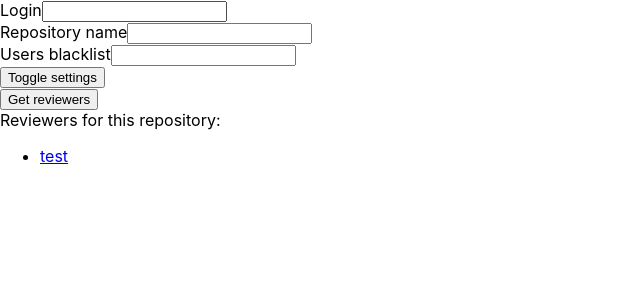
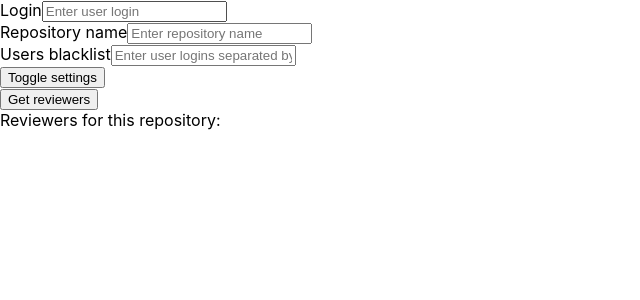
Before and after one commit to grafv1ad/get-reviewer, a React (Create React App) app: page / in a window 1280 px wide. Shown: the top 300 px of the page, without its empty margins (0-640 px from the left). Built offline with nearby package versions, Linux system fonts and the light colour scheme.

Commit message:
first try

```diff
--- a/src/App.tsx
+++ b/src/App.tsx
@@ -1,16 +1,17 @@
-import React from 'react';
+import React, { useState, useEffect } from 'react';
 import './App.css';
 
 import Settings from './components/Settings/Settings';
-import GetResultButton from './components/GetResultButton/GetResultButton';
+import IResult from './components/Result/ResultInterface';
 import Result from './components/Result/Result';
 
 const App = () => {
+  const [result, setResult]: [IResult[] | undefined, React.Dispatch<React.SetStateAction<IResult[] | undefined>>] = useState();
+
   return(
     <main className='main'>
       <Settings />
-      <GetResultButton />
-      <Result />
+      <Result result={result} setResult={setResult} />
     </main>
   );
 }
--- a/src/components/GetResultButton/GetResultButton.tsx
+++ /dev/null
@@ -1,16 +0,0 @@
-const GetResultButton = () => {
-    const getResult = () => {
-
-    }
-
-    return (
-        <button
-            className="get-result-button"
-            onClick={getResult}
-        >
-            Get reviewers
-        </button>
-    );
-}
-
-export default GetResultButton;
--- /dev/null
+++ b/src/components/Result/GetResultButton.tsx
@@ -0,0 +1,18 @@
+import React from 'react';
+
+interface GetResultButtonProps {
+    getResult: Function,
+}
+
+const GetResultButton: React.FC<GetResultButtonProps> = ({getResult}) => {
+    return (
+        <button
+            className="get-result-button"
+            onClick={() => getResult()}
+        >
+            Get reviewers
+        </button>
+    );
+}
+
+export default GetResultButton;
--- a/src/components/Result/Result.tsx
+++ b/src/components/Result/Result.tsx
@@ -1,13 +1,45 @@
-const Result = () => {
+import React from 'react';
+import octokit from '../Octokit/Octokit';
+import IResult from './ResultInterface';
+import ResultItem from './ResultItem';
+import GetResultButton from './GetResultButton';
+
+interface ResultProps {
+    result: IResult[] | undefined,
+    setResult: React.Dispatch<React.SetStateAction<IResult[] | undefined>>,
+}
+
+const Result: React.FC<ResultProps> = ({ result, setResult }) => {
+    const getResult = async () => {
+        await octokit.request('GET /repos/{owner}/{repo}/contributors', {
+            owner: 'grafv1ad',
+            repo: 'php-site-parser',
+            headers: {
+                'X-GitHub-Api-Version': '2022-11-28'
+            }
+        }).then(response => {
+            return setResult(response.data);
+        });
+    }
+
+    let resultList;
+    if (result && result.length > 0) {
+        resultList = result.map((item, index) => (
+            <ResultItem key={index} data={item} />
+        ));
+    }
+
+    console.log(result)
     return (
-        <div className="result">
-            <div className="result__title">Reviewers for this repository:</div>
-            <ul className="result__list">
-                <li className="result__item">
-                    <a href="#" className="result__item-link">test</a>
-                </li>
-            </ul>
-        </div>
+        <>
+            <GetResultButton getResult={getResult} />
+            <div className="result">
+                <div className="result__title">Reviewers for this repository:</div>
+                <ul className="result__list">
+                    {resultList}
+                </ul>
+            </div>
+        </>
     );
 }
 
--- /dev/null
+++ b/src/components/Result/ResultInterface.tsx
@@ -0,0 +1,6 @@
+export default interface IResult {
+    avatar_url?: string,
+    html_url?: string,
+    login?: string,
+    id?: number,
+}
--- /dev/null
+++ b/src/components/Result/ResultItem.tsx
@@ -0,0 +1,14 @@
+import React from 'react';
+import IResult from './ResultInterface';
+
+interface ResultItemProps {
+    data: IResult,
+}
+
+const ResultItem: React.FC<ResultItemProps> = ({data}) => {
+    return (
+        <a href={data.html_url}>{data.login}</a>
+    );
+}
+
+export default ResultItem;
--- a/src/components/Settings/Settings.tsx
+++ b/src/components/Settings/Settings.tsx
@@ -1,56 +1,22 @@
-import { FunctionComponent, useState } from 'react';
-
-interface SettingsItemProps {
-    name: string,
-    label: string,
-}
-
-const SettingsItem: FunctionComponent<SettingsItemProps> = ({name, label}) => {
-    const updateSettings = () => {
-        console.log('success')
-    }
-
-    return (
-        <div className="settings__item">
-            <label htmlFor={name} className="settings__item-label">{label}</label>
-            <input type="text"
-                id={name}
-                name={name}
-                className="settings__item-input"
-                onChange={updateSettings}
-            />
-        </div>
-    );
-}
-
-interface ToggleSettingsButtonProps {
-    visibility: boolean,
-    setVisibility: React.Dispatch<React.SetStateAction<boolean>>,
-}
-
-const ToggleSettingsButton: FunctionComponent<ToggleSettingsButtonProps> = ({ visibility, setVisibility }) => {
-    return (
-        <button
-            className="settings__toggle-button"
-            onClick={() => setVisibility(!visibility)}
-        >
-            Toggle settings
-        </button>
-    );
-}
+import { useState } from 'react';
+import SettingsItem from './SettingsItem';
+import ToggleSettingsButton from './ToggleSettingsButton';
 
 const settingsList = [
     {
         name: 'login',
         label: 'Login',
+        placeholder: 'Enter user login',
     },
     {
         name: 'repo',
         label: 'Repository name',
+        placeholder: 'Enter repository name',
     },
     {
         name: 'blacklist',
         label: 'Users blacklist',
+        placeholder: 'Enter user logins separated by commas',
     },
 ];
 
@@ -58,10 +24,19 @@ const Settings = () => {
     const [visibility, setVisibility] = useState(true);
 
     return (
-        <div className={visibility ? 'settings settings_active' : 'settings'}>
-            <div className="settings__list">
-                {settingsList.map((item) => <SettingsItem key={item.name} name={item.name} label={item.label} />)}
-            </div>
+        <div className="settings">
+            {visibility &&
+                <div className="settings__list">
+                    {settingsList.map((item) => (
+                        <SettingsItem
+                            key={item.name}
+                            name={item.name}
+                            label={item.label}
+                            placeholder={item.placeholder}
+                        />
+                    ))}
+                </div>
+            }
             <ToggleSettingsButton visibility={visibility} setVisibility={setVisibility} />
         </div>
     );
--- /dev/null
+++ b/src/components/Settings/SettingsItem.tsx
@@ -0,0 +1,28 @@
+import React from 'react';
+
+interface SettingsItemProps {
+    name: string,
+    label: string,
+    placeholder: string,
+}
+
+const SettingsItem: React.FC<SettingsItemProps> = ({name, label, placeholder}) => {
+    const updateSettings = () => {
+        console.log('success')
+    }
+
+    return (
+        <div className="settings__item">
+            <label htmlFor={name} className="settings__item-label">{label}</label>
+            <input type="text"
+                id={name}
+                name={name}
+                className="settings__item-input"
+                placeholder={placeholder}
+                onChange={updateSettings}
+            />
+        </div>
+    );
+}
+
+export default SettingsItem;
--- /dev/null
+++ b/src/components/Settings/ToggleSettingsButton.tsx
@@ -0,0 +1,19 @@
+import React from 'react';
+
+interface ToggleSettingsButtonProps {
+    visibility: boolean,
+    setVisibility: React.Dispatch<React.SetStateAction<boolean>>,
+}
+
+const ToggleSettingsButton: React.FC<ToggleSettingsButtonProps> = ({visibility, setVisibility}) => {
+    return (
+        <button
+            className="settings__toggle-button"
+            onClick={() => setVisibility(!visibility)}
+        >
+            Toggle settings
+        </button>
+    );
+}
+
+export default ToggleSettingsButton;
```
